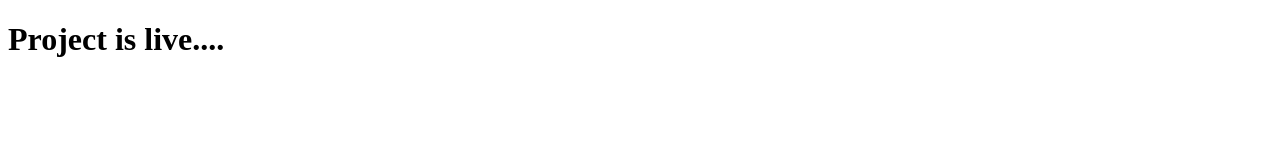
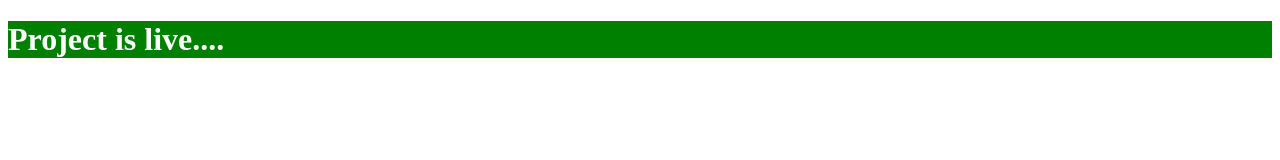
Before and after one commit to Pratikrathore49/test-project, a plain HTML site: page index.html in a window 1280 px wide. Drawn offline with Linux system fonts and the light colour scheme.

Commit message:
style file added to code

```diff
--- a/index.html
+++ b/index.html
@@ -1,11 +1,12 @@
 <!DOCTYPE html>
 <html lang="en">
 <head>
-    <meta charset="UTF-8">
     <meta name="viewport" content="width=device-width, initial-scale=1.0">
+    <link rel="stylesheet" href="./style.css">
     <title>git project</title>
 </head>
 <body>
     <h1>Project is live....</h1>
+
 </body>
 </html>
--- /dev/null
+++ b/style.css
@@ -0,0 +1,4 @@
+h1 {
+    background-color: green;
+    color: white
+}
```
